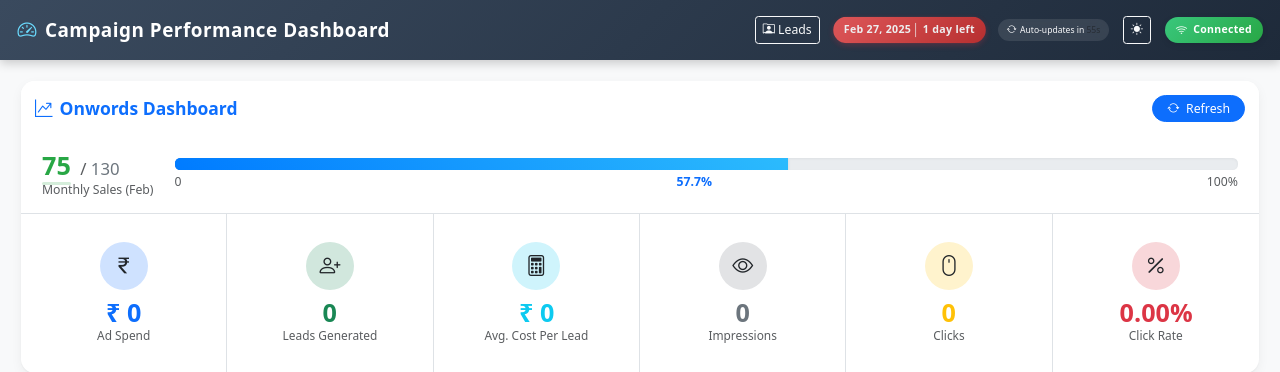
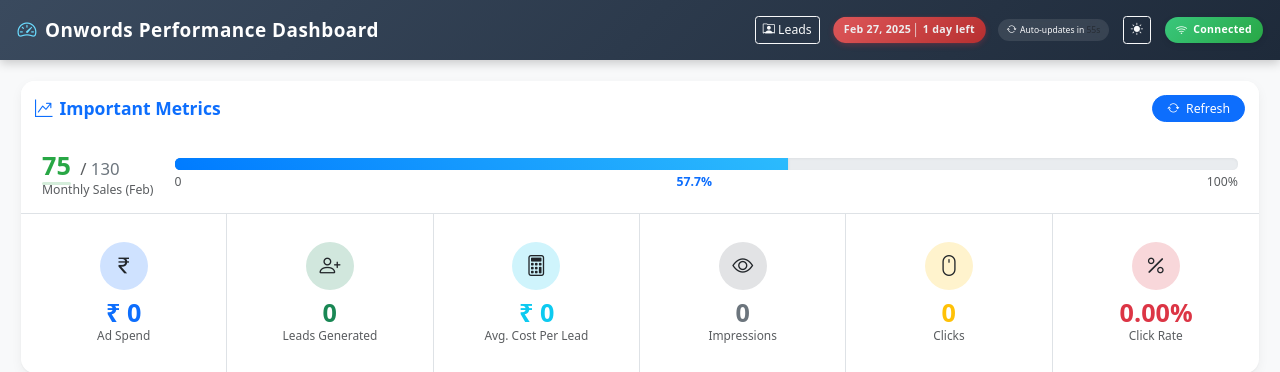
Before and after one commit to nikhil8182/company_dashboard, a Flask app: page / in a window 1280 px wide. Shown: the top 372 px of the page. Run offline with Flask 2, Linux system fonts and the light colour scheme; data that the repository does not hold is empty; some libraries are stand-ins or nearby versions.

Commit message:
v0.1 production

```diff
--- a/templates/index.html
+++ b/templates/index.html
@@ -90,7 +90,7 @@
     <!-- Header Bar -->
     <div class="header-bar">
         <div class="header-title">
-            <i class="bi bi-speedometer2"></i> Campaign Performance Dashboard
+            <i class="bi bi-speedometer2"></i> Onwords Performance Dashboard
         </div>
         <div class="header-meta">
             <div class="d-flex align-items-center">
@@ -125,7 +125,7 @@
                 <div class="card shadow-sm rounded-4 border-0 mb-4">
                     <div class="card-header bg-white border-0 d-flex justify-content-between align-items-center py-3">
                         <h5 class="m-0 fw-bold text-primary">
-                            <i class="bi bi-graph-up-arrow me-2"></i>Onwords Dashboard
+                            <i class="bi bi-graph-up-arrow me-2"></i>Important Metrics
                         </h5>
                         <div>
                             <div class="spinner-border spinner-border-sm text-primary d-none me-2" id="updateSpinner" role="status"></div>
```
